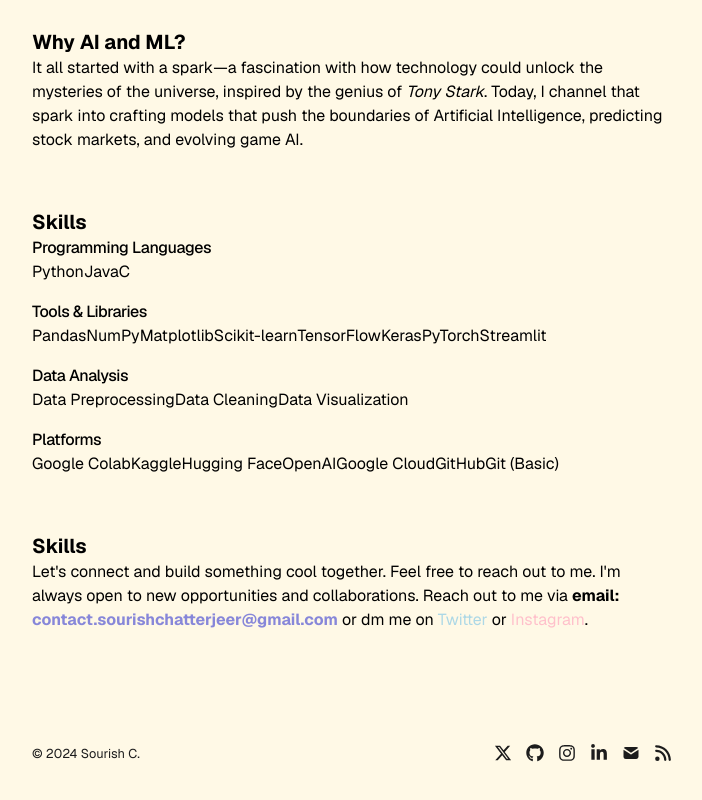
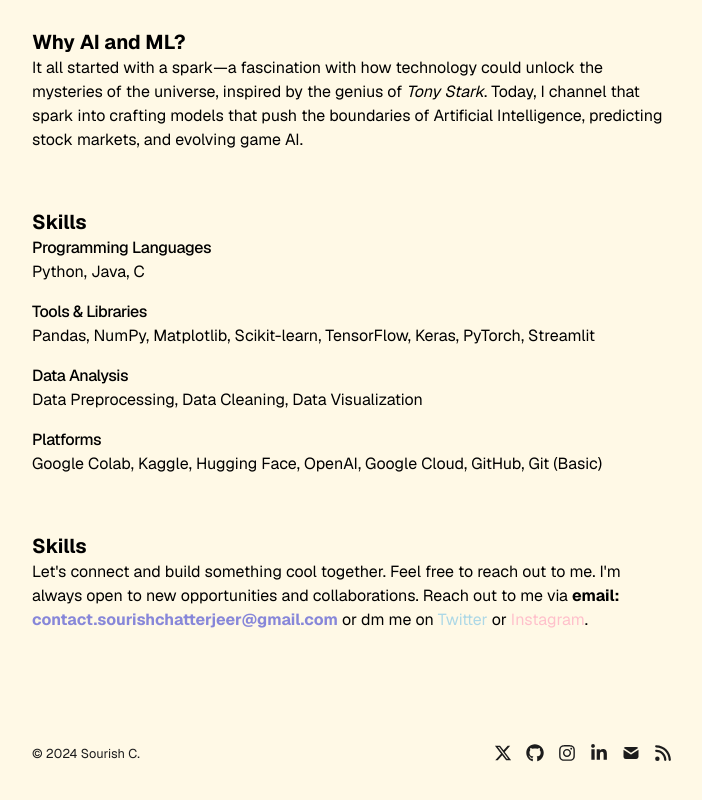
Before and after one commit to sourize/my_portfolio, a Next.js app: page /about in a window 1280 px wide. Shown: the part 932-1732 px from the top of the page, without its empty margins (288-990 px from the left). Built offline with nearby package versions, Linux system fonts and the light colour scheme.

Commit message:
File Updated

```diff
--- a/app/about/page.tsx
+++ b/app/about/page.tsx
@@ -30,44 +30,19 @@
         <h2 className="text-xl font-bold">Skills</h2>
         <div className="mb-4">
           <h3 className="font-semibold">Programming Languages</h3>
-          <div className="flex flex-wrap">
-            <span className="badge">Python</span>
-            <span className="badge">Java</span>
-            <span className="badge">C</span>
-          </div>
+          <p>Python, Java, C</p>
         </div>
         <div className="mb-4">
           <h3 className="font-semibold">Tools & Libraries</h3>
-          <div className="flex flex-wrap">
-            <span className="badge">Pandas</span>
-            <span className="badge">NumPy</span>
-            <span className="badge">Matplotlib</span>
-            <span className="badge">Scikit-learn</span>
-            <span className="badge">TensorFlow</span>
-            <span className="badge">Keras</span>
-            <span className="badge">PyTorch</span>
-            <span className="badge">Streamlit</span>
-          </div>
+          <p>Pandas, NumPy, Matplotlib, Scikit-learn, TensorFlow, Keras, PyTorch, Streamlit</p>
         </div>
         <div className="mb-4">
           <h3 className="font-semibold">Data Analysis</h3>
-          <div className="flex flex-wrap">
-            <span className="badge">Data Preprocessing</span>
-            <span className="badge">Data Cleaning</span>
-            <span className="badge">Data Visualization</span>
-          </div>
+          <p>Data Preprocessing, Data Cleaning, Data Visualization</p>
         </div>
         <div className="mb-4">
           <h3 className="font-semibold">Platforms</h3>
-          <div className="flex flex-wrap">
-            <span className="badge">Google Colab</span>
-            <span className="badge">Kaggle</span>
-            <span className="badge">Hugging Face</span>
-            <span className="badge">OpenAI</span>
-            <span className="badge">Google Cloud</span>
-            <span className="badge">GitHub</span>
-            <span className="badge">Git (Basic)</span>
-          </div>
+          <p>Google Colab, Kaggle, Hugging Face, OpenAI, Google Cloud, GitHub, Git (Basic)</p>
         </div>
       </section>
       <section id="skills">
--- a/app/components/nav.tsx
+++ b/app/components/nav.tsx
@@ -3,9 +3,9 @@
 import { metaData } from "../config";
 
 const navItems = {
+  "/about": { name: "About Me" },
+  "/projects": { name: "Projects" },
   "/blog": { name: "Blog" },
-  "/projects": { name: "Projects" },
-  "/about": { name: "About Me" },
   //"/photos": { name: "Photos" },
 };
 
--- a/app/page.tsx
+++ b/app/page.tsx
@@ -8,7 +8,7 @@
         <Image
           src="/me.png"
           alt="Profile photo"
-          className="rounded-full border border-gray-300 bg-gray-100 block lg:mt-5 mt-0 lg:mb-5 mb-10 mx-auto sm:float-right sm:ml-5 sm:mb-5 transition-transform duration-300 ease-in-out transform hover:scale-95"
+          className="rounded-full border-4 border-black dark:border-white bg-gray-100 block lg:mt-5 mt-0 lg:mb-5 mb-10 mx-auto sm:float-right sm:ml-5 sm:mb-5 transition-transform duration-300 ease-in-out transform hover:scale-95"
           unoptimized
           width={160}
           height={160}
```
